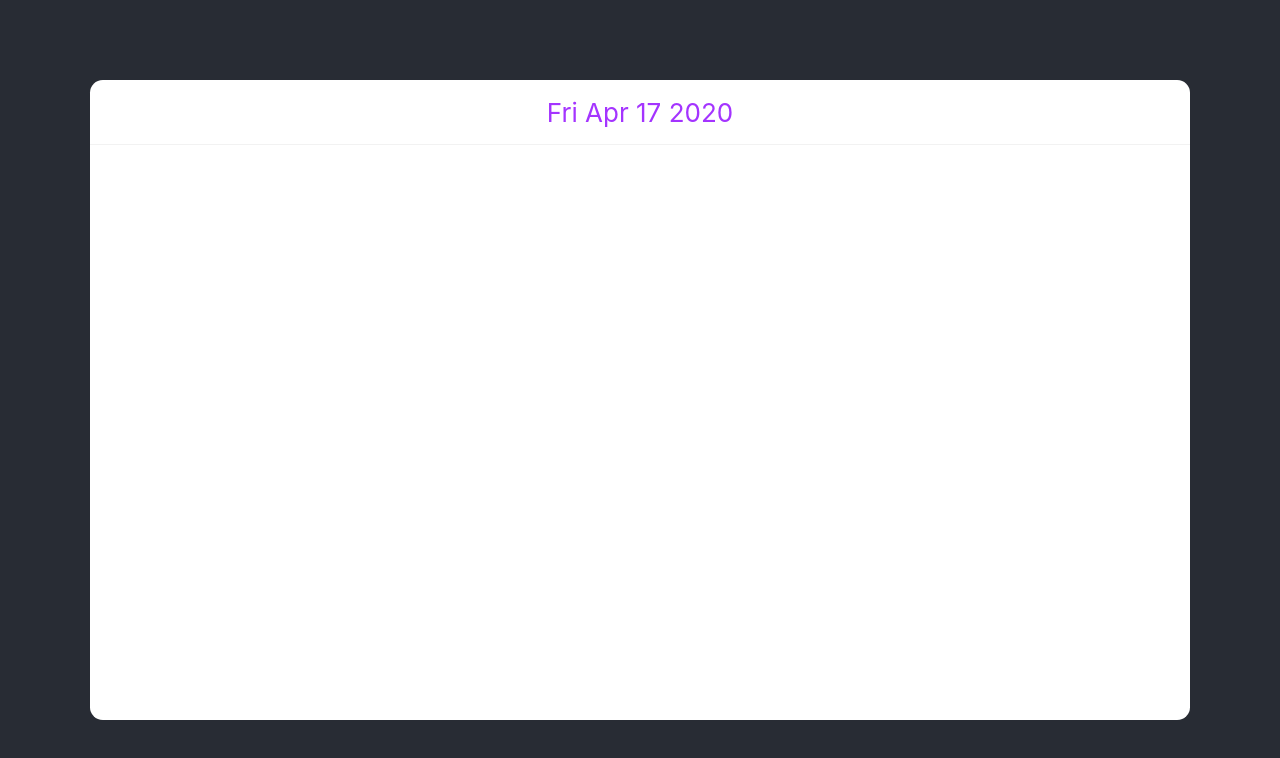
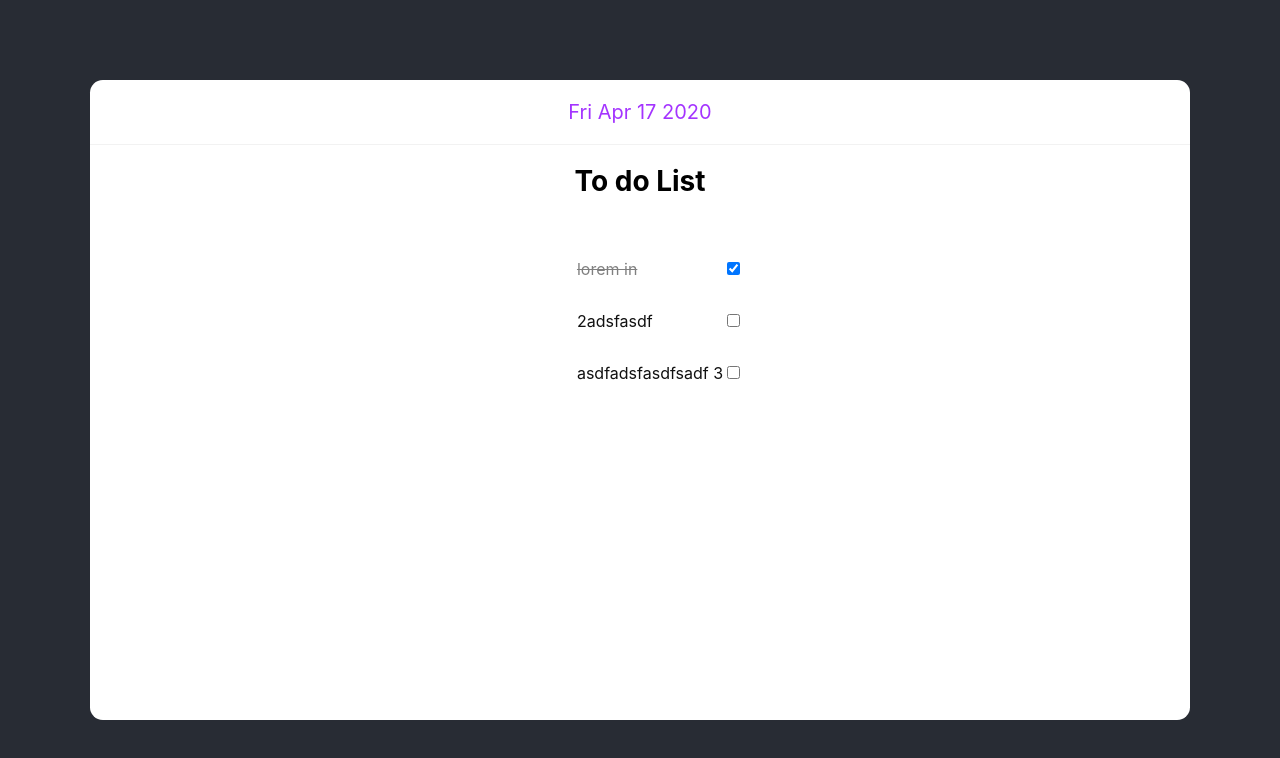
Before and after one commit to shayna-ilya/another-todo-app, a React (Create React App) app: page / in a window 1280 px wide. Shown: the top 758 px of the page. Built offline with nearby package versions, Linux system fonts and the light colour scheme.

Commit message:
added a todo item component

```diff
--- a/src/App.tsx
+++ b/src/App.tsx
@@ -1,6 +1,7 @@
 import React from 'react';
 import styled from 'styled-components';
 import { TodoList } from './components/todo-list';
+import { Todo } from './types';
 
 const AppContainer = styled.div`
   background-color: #282c34;
@@ -12,10 +13,16 @@ const AppContainer = styled.div`
   font-size: calc(10px + 2vmin);
 `;
 
+const todos: Todo[] = [
+  { title: 'lorem in', isCompleted: true },
+  { title: '2adsfasdf', isCompleted: false },
+  { title: 'asdfadsfasdfsadf 3', isCompleted: false },
+];
+
 const App = () => {
   return (
     <AppContainer>
-      <TodoList />
+      <TodoList todos={todos} />
     </AppContainer>
   );
 };
--- /dev/null
+++ b/src/components/todo-item/index.tsx
@@ -0,0 +1,35 @@
+import React from 'react';
+import styled from 'styled-components';
+import { Todo } from '../../types';
+
+type Props = {
+  data: Todo;
+  handleCheckboxChange(value: boolean): void;
+};
+
+const Container = styled.li`
+  display: flex;
+  align-items: center;
+  justify-content: space-between;
+`;
+
+const Checkbox = styled.input.attrs({ type: 'checkbox' })``;
+
+const Title = styled.p<{ isCompleted: boolean }>`
+  font-size: 2vh;
+  text-decoration: ${(props) => (props.isCompleted ? 'line-through' : 'none')};
+  color ${(props) => (props.isCompleted ? 'gray' : '#111')};
+`;
+
+export const TodoItem: React.FC<Props> = ({ data }) => {
+  const { isCompleted, title } = data;
+
+  const handleCheckboxChange = React.useCallback(() => {}, []);
+
+  return (
+    <Container>
+      <Title isCompleted={isCompleted}>{title}</Title>
+      <Checkbox checked={isCompleted} onChange={handleCheckboxChange} />
+    </Container>
+  );
+};
--- a/src/components/todo-list/index.tsx
+++ b/src/components/todo-list/index.tsx
@@ -1,7 +1,11 @@
 import React from 'react';
 import styled from 'styled-components';
+import { Todo } from '../../types';
+import { TodoItem } from '../todo-item';
 
-type Props = {};
+type Props = {
+  todos: Todo[];
+};
 
 const Container = styled.div`
   background-color: #fff;
@@ -14,20 +18,52 @@ const Header = styled.div`
   display: flex;
   justify-content: center;
   align-items: center;
-  border-bottom: 1px solid rgba(128,128,128,0.1);
+  border-bottom: 1px solid rgba(128, 128, 128, 0.1);
   height: 8vh;
 `;
 
-const HeaderDate = styled.span`
+const HeaderDate = styled.p`
   color: #a434ff;
+  font-size: 2.5vh;
 `;
 
-export const TodoList: React.FC<Props> = () => {
+const Content = styled.div`
+  display: flex;
+  justify-content: center;
+  align-items: center;
+  flex-direction: column;
+`;
+
+const Title = styled.h1`
+  font-size: 3.5vh;
+`;
+
+const TodosList = styled.ul`
+  list-style: none;
+`;
+
+export const TodoList: React.FC<Props> = ({ todos }) => {
+  const renderTodos = () => {
+    return todos.map((todo, index) => {
+      return (
+        <TodoItem
+          handleCheckboxChange={() => null}
+          data={todo}
+          key={String(index)}
+        />
+      );
+    });
+  };
+
   return (
     <Container>
       <Header>
         <HeaderDate>{new Date().toDateString()}</HeaderDate>
       </Header>
+      <Content>
+        <Title>To do List</Title>
+        <TodosList>{renderTodos()}</TodosList>
+      </Content>
     </Container>
   );
 };
--- /dev/null
+++ b/src/types/index.ts
@@ -0,0 +1 @@
+export type Todo = { title: string; isCompleted: boolean };
```
